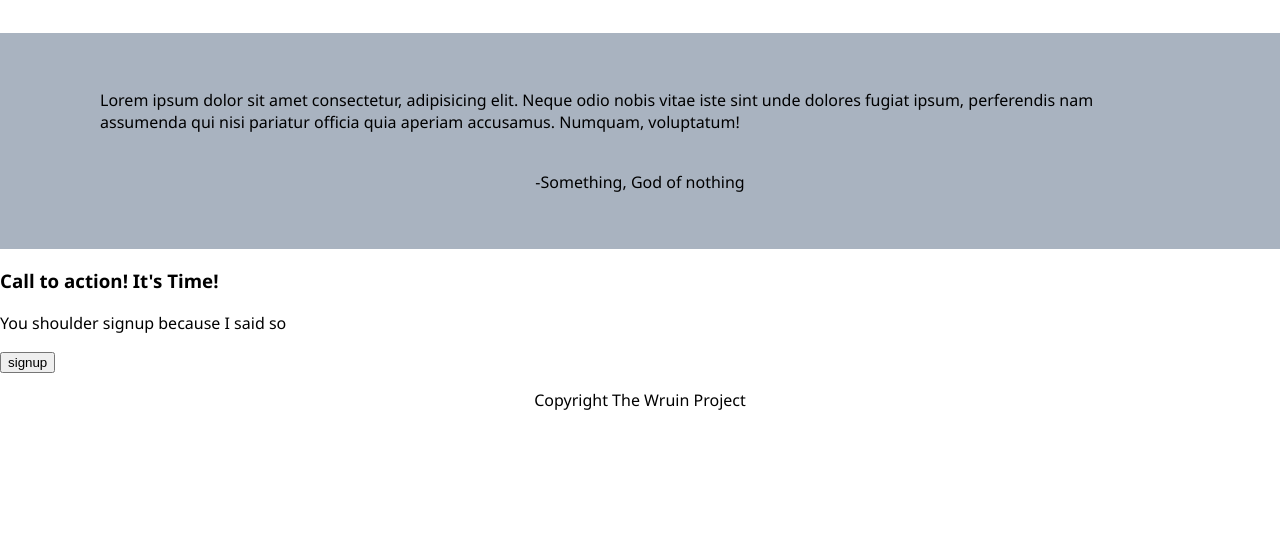
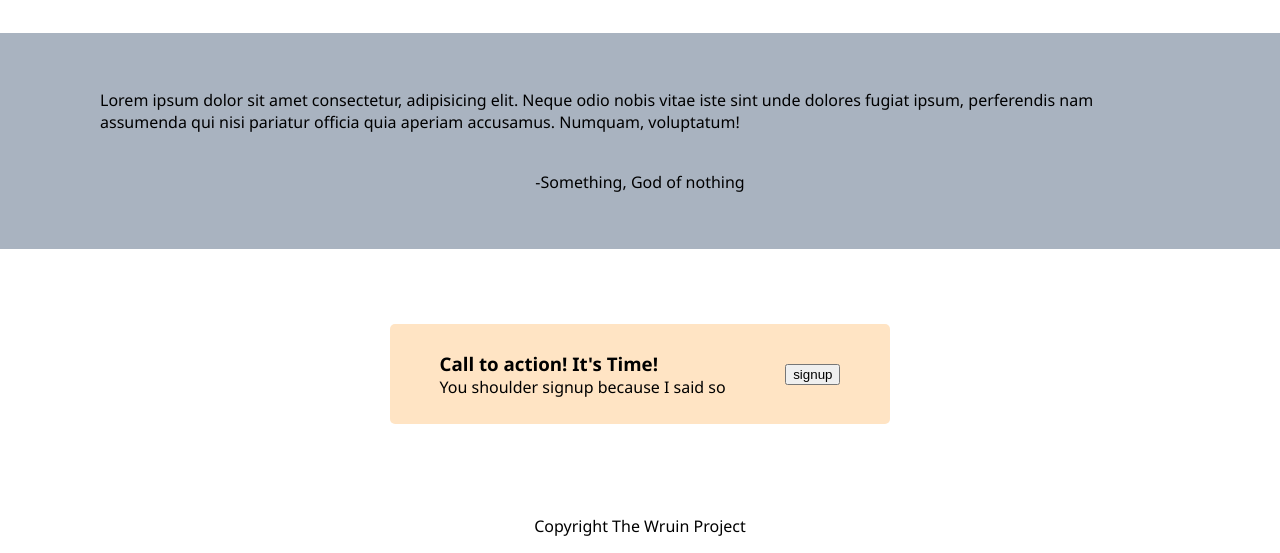
Before and after one commit to Nu13Drygon/landing_page, a plain HTML site: page index.html in a window 1280 px wide. Shown: the part 729-1282 px from the top of the page. Before the commit the page ends 1156 px from the top, so only its background shows below. Drawn offline with Linux system fonts and the light colour scheme.

Commit message:
Add: action-call styles

```diff
--- a/style.css
+++ b/style.css
@@ -102,3 +102,29 @@ nav {
 .quote-name {
     text-align: center;
 }
+
+.action-call {
+    display: flex;
+    justify-content: space-evenly;
+    gap: 10px;
+    margin: 75px auto;
+    background-color: bisque;
+    border-radius: 5px;
+    height: 100px;
+    width: 500px;
+    align-items: center;
+}
+
+.action-call > button {
+    align-self: center;
+}
+
+
+
+.action-quote > h3 {
+    margin: 0;
+}
+
+.action-quote > p {
+    margin: 0;
+}
```
